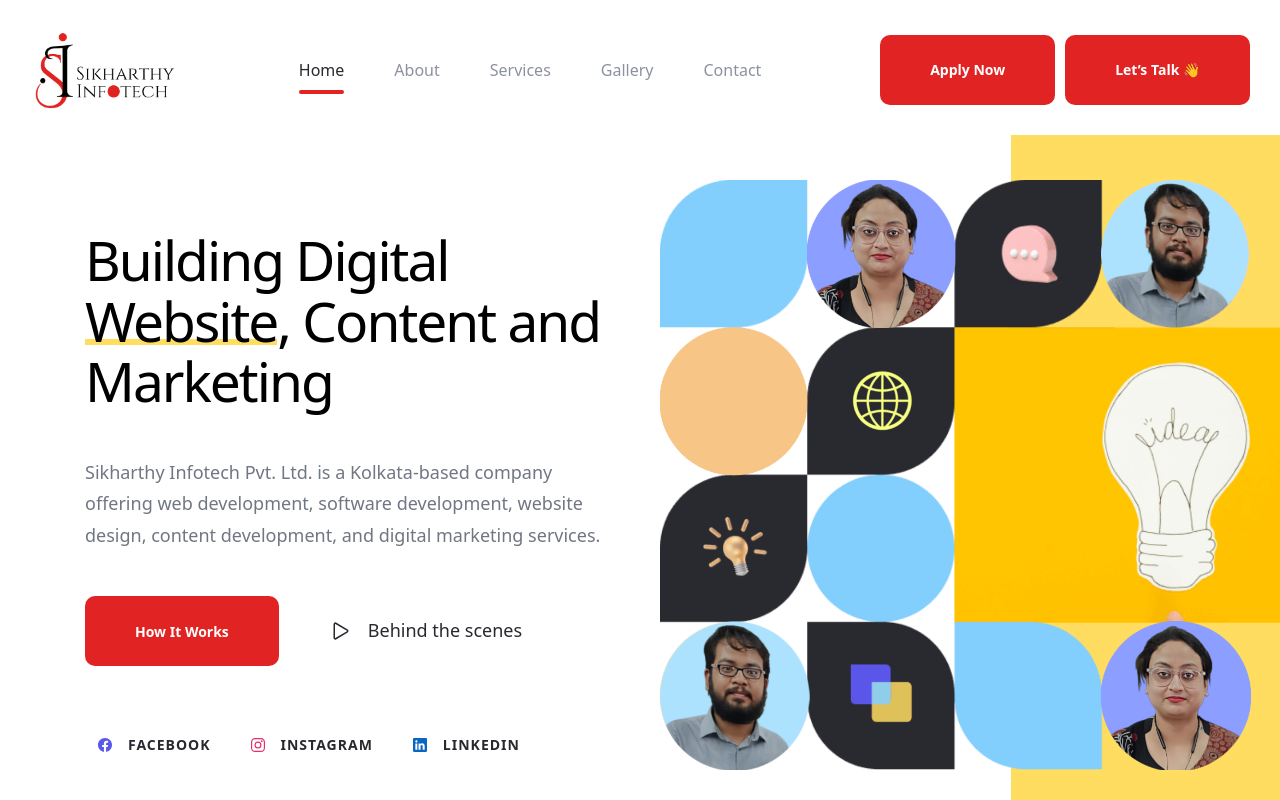
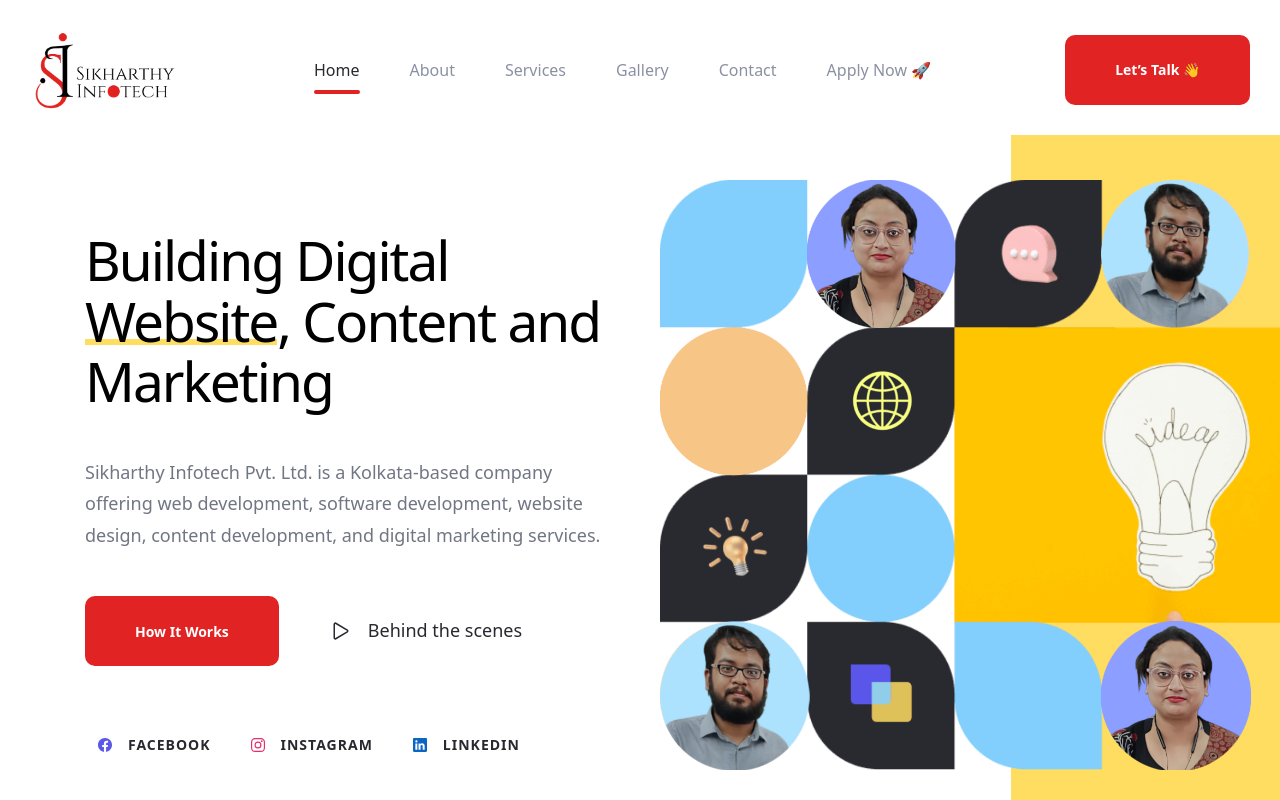
Before and after one commit to iamPankajGhosh/siplhub.vercel.app, a React (Vite) app in the folder frontend_react/: page / in a window 1280 px wide. Shown: the top 800 px of the page. Built offline with nearby package versions, Linux system fonts and the light colour scheme.

Commit message:
refactor apply now btn

```diff
--- a/frontend_react/src/components/Navbar/Navbar.jsx
+++ b/frontend_react/src/components/Navbar/Navbar.jsx
@@ -125,6 +125,15 @@
                 </NavLink>
               </li>
             ))}
+            <li key="Apply Now" className="navbar-item" onClick={closeNavbar}>
+              <Link
+                to="https://forms.gle/kPjXzoH9cPiYp1V77"
+                className="navbar-link"
+                onClick={handleBackToTop}
+              >
+                Apply Now 🚀
+              </Link>
+            </li>
           </ul>
         </nav>
 
@@ -137,13 +146,6 @@
         </button>
 
         <div className="header-btn-grp">
-          <a
-            href="https://forms.gle/kPjXzoH9cPiYp1V77"
-            className={`btn btn-primary has-before has-after`}
-          >
-            Apply Now
-          </a>
-
           <Button goto="/contact" type="primary">
             Let’s Talk 👋
           </Button>
```
